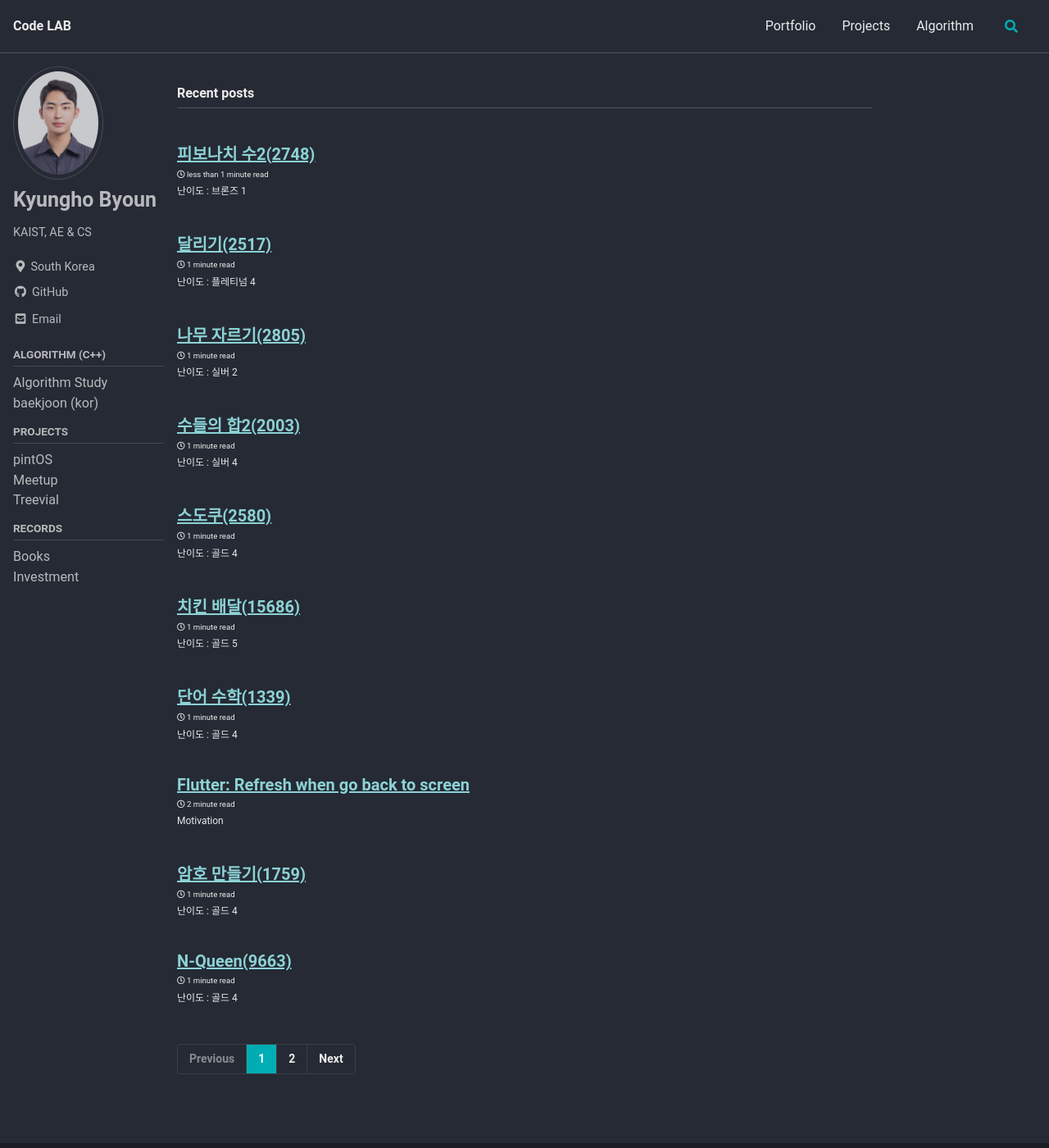
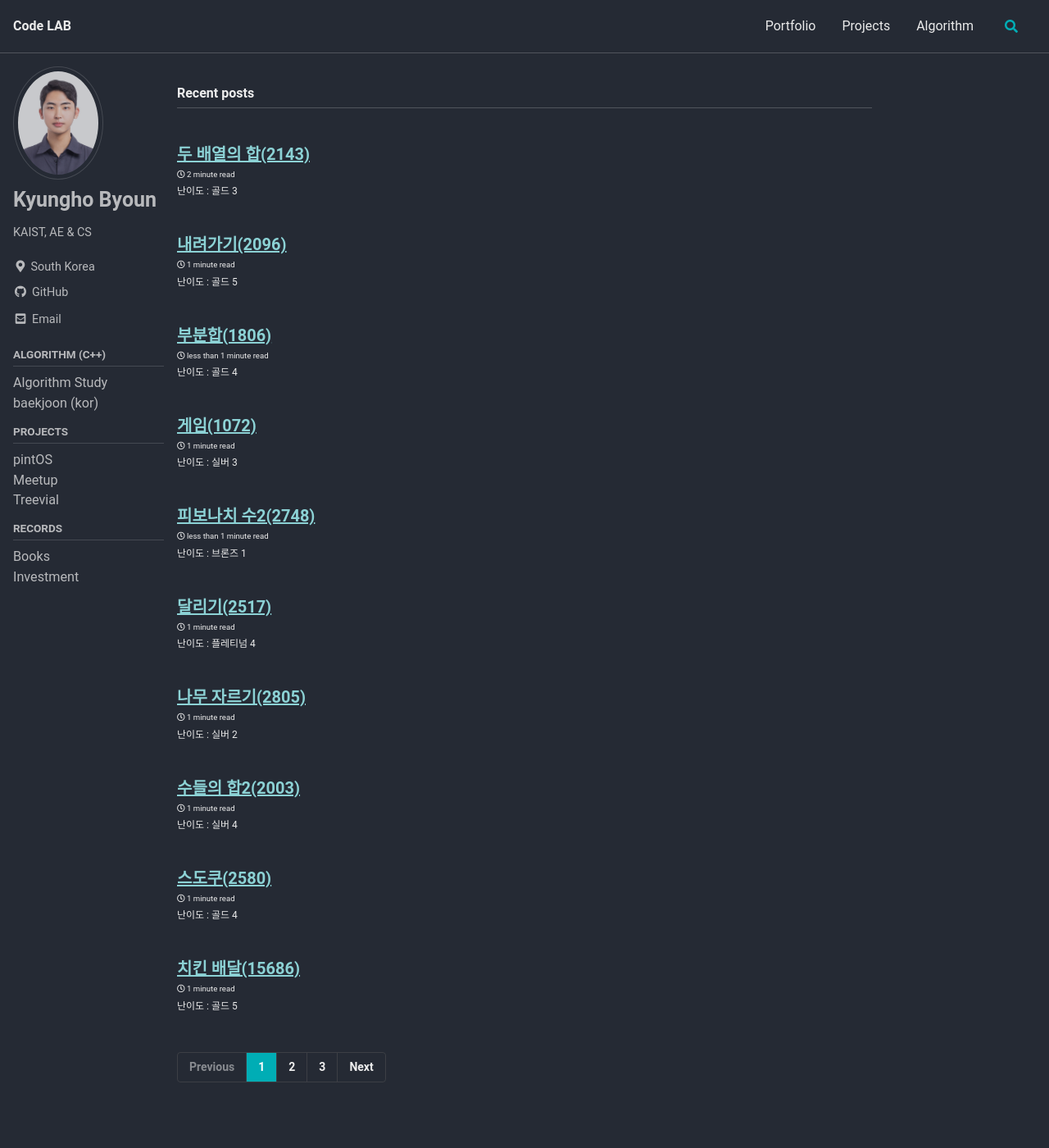
Before and after one commit to Byunk/Byunk.github.io, a Jekyll site: the page built from index.html, in a window 1280 px wide and 1400 px high. Shown: the whole window at 82% size. Built offline with Jekyll 4.4.1, drawn with Linux system fonts in a browser that asks for light colours; cached includes are drawn as plain includes; some web fonts are replaced; the list of posts is cut into pages by our own code; some of the changed lines change nothing that is shown.

Commit message:
Post 230119 baekjoon 4 posts

````diff
--- /dev/null
+++ b/_posts/2023-01-19-baekjoon-1072.md
@@ -0,0 +1,97 @@
+---
+title: 게임(1072)
+categories:
+  - Baekjoon
+relative: true
+comments: true
+---
+
+난이도 : 실버 3
+
+링크 : [https://www.acmicpc.net/problem/1072](https://www.acmicpc.net/problem/1072)
+
+## Recap
+
+### 접근법
+
+단순히 binary search를 이용해 풀 수 있는 문제지만, 실수하기 너무 좋은 문제였다.
+
+### 시간복잡도
+
+O(nlogn)
+
+### 공간복잡도
+
+### Missed Points
+
+#### 1. Type Casting
+
+C++ 은 나누기에서 divider의 type을 따라간다. 또한, 나누기 과정에서의 type에 의한 오류를 줄이기 위해 explicit하게 type casting을 하는 것이 좋을 듯.
+
+```cpp
+long long Z = ((long long)Y * 100) / (long long)X;
+```
+
+#### 2. Boundary Contition
+
+>왜 틀렸는지 이유를 모를 때 가장 좋은 방법은 boundary condition을 대입해 보는 것이다.
+
+이 문제에서는 $1<= X <= 1000000000$ and $0<= Y <= X$로 주어져 있으므로, {0, 1}, {1000000000, 0}, {1000000000, 999999999}를 대입하여 확인하는 것이 타당하였으나 이를 분석하지 않아 꽤 오랜시간을 헤멨다.
+
+
+### 얻어갈 점
+
+## Solution Code
+
+```cpp
+#include <iostream>
+
+using namespace std;
+
+void solve();
+
+int X, Y;
+int ans = 1000000001;
+
+int main() {
+    freopen("input.txt", "r", stdin);
+
+    cin >> X >> Y;
+
+    solve();
+
+    cout << ans << "\n";
+}
+
+void solve() {
+    long long Z = ((long long)Y * 100) / (long long)X;
+    if (Z >= 99) {
+        ans = -1;
+        return;
+    }
+
+    // 최대 100000000까지의 횟수가 나올 수 있음
+    int start = 1;
+    int end = 1000000000;
+    int mid;
+
+    while (start <= end) {
+        mid = (end + start) / 2;
+
+        long long newZ = ((long long)(Y + mid) * 100) / (long long)(X + mid);
+        // cout << mid << " " << newZ << "\n";
+
+        if (newZ >= Z + 1) {
+            if (ans > mid) {
+                ans = mid;
+            }
+            end = mid - 1;
+        } else {
+            start = mid + 1;
+        }
+    }
+    if (ans == 1000000001) {
+        ans = -1;
+    }
+}
+```
--- /dev/null
+++ b/_posts/2023-01-19-baekjoon-1806.md
@@ -0,0 +1,92 @@
+---
+title: 부분합(1806)
+categories:
+  - Baekjoon
+relative: true
+comments: true
+---
+
+난이도 : 골드 4
+
+링크 : [https://www.acmicpc.net/problem/1806](https://www.acmicpc.net/problem/1806)
+
+## Recap
+
+### 접근법
+
+Sliding Window 알고리즘 이용.
+
+### 시간복잡도
+
+O(n)
+
+### 공간복잡도
+
+### Missed Points
+
+### 얻어갈 점
+
+## Solution Code
+
+```cpp
+#include <iostream>
+#include <vector>
+
+using namespace std;
+
+void solve();
+
+int N, S;
+vector<int> v;
+int ans = 100001;
+
+int main () {
+    freopen("input.txt", "r", stdin);
+
+    cin >> N >> S;
+    for (int i = 0; i < N; i++) {
+        int n;
+        cin >> n;
+        v.push_back(n);
+    }
+
+    solve();
+
+    if (ans == 100001) {
+        cout << 0 << "\n";
+    } else {
+        cout << ans << "\n";
+    }
+}
+
+void solve() {
+    // Sliding Window
+    int start, end, sum;
+    start = end = 0;
+    sum = v[0];
+
+    while (true) {
+        if (start == N) {
+            break;
+        } else if (end == N && sum < S) {
+            break;
+        }
+
+        if (sum >= S) {
+            if (end == start) {
+                ans = 1;
+                return;
+            }
+
+            if (end - start + 1 < ans) {
+                ans = end - start + 1;
+            }
+            sum -= v[start];
+            start++;
+        } else if (sum < S) {
+            end++;
+            sum += v[end];
+        }
+    }
+}
+```
--- /dev/null
+++ b/_posts/2023-01-19-baekjoon-2096.md
@@ -0,0 +1,97 @@
+---
+title: 내려가기(2096)
+categories:
+  - Baekjoon
+relative: true
+comments: true
+---
+
+난이도 : 골드 5
+
+링크 : [https://www.acmicpc.net/problem/2096](https://www.acmicpc.net/problem/2096)
+
+## Recap
+
+### 접근법
+
+점화식 이용. 처음에는 n-1번째 row와 n-2번째 row를 비교해야 한다고 생각했는데 그럴필요 없었다. 단순히 n-1번째의 모든 경우에 대해 합을 구하고 누적하면 된다.
+
+n번째 row의 경우 최대 점수를 구하는 경우, 첫번째 칸에는 n-1번째 row의 첫번째 칸, 두번째 칸 중 큰 수가 온다. 마찬가지로 두번째 칸에는 모든 칸에서의 가장 큰 수, 세번째 칸에는 두번째, 세번째 칸 중 큰 수가 온다. 이를 이용해서 단순히 비교 후 더해나가면 된다.
+
+### 시간복잡도
+
+O(n)
+
+### 공간복잡도
+
+초기에는 모든 row의 누적 값을 배열에 저장하였는데, 이경우 메모리 초과가 발생한다.
+
+$100000 * 3 * 4 * 3$ : 약 4MB에 근접한다.
+
+### Missed Points
+
+### 얻어갈 점
+
+## Solution Code
+
+```cpp
+#include <iostream>
+#include <algorithm>
+#include <vector>
+#define MAX 100001
+
+using namespace std;
+
+void solve();
+
+int N;
+int map[MAX][3];
+
+int maxsum[3];
+int minsum[3];
+
+int maxans, minans;
+
+int main() {
+    freopen("input.txt", "r", stdin);
+
+    cin >> N;
+    for (int i = 0; i < N; i++) {
+        for (int j = 0; j < 3; j++) {
+            cin >> map[i][j];
+        }
+    }
+
+    solve();
+
+    cout << maxans << " " << minans << "\n";
+}
+
+void solve() {
+    for (int i = 0; i < 3; i++) {
+        maxsum[i] = map[0][i];
+        minsum[i] = map[0][i];
+    }
+
+    for (int idx = 1; idx < N; idx++) {
+        int tempmax0 = max(maxsum[0], maxsum[1]);
+        int tempmax1 = max(max(maxsum[0], maxsum[1]), maxsum[2]);
+        int tempmax2 = max(maxsum[1], maxsum[2]);
+
+        maxsum[0] = tempmax0 + map[idx][0];
+        maxsum[1] =  tempmax1 + map[idx][1];
+        maxsum[2] = tempmax2 + map[idx][2];
+
+        int tempmin0 = min(minsum[0], minsum[1]);
+        int tempmin1 = min(min(minsum[0], minsum[1]), minsum[2]);
+        int tempmin2 = min(minsum[1], minsum[2]);
+
+        minsum[0] = tempmin0 + map[idx][0];
+        minsum[1] = tempmin1 + map[idx][1];
+        minsum[2] = tempmin2 + map[idx][2];
+    }
+
+    maxans = max(max(maxsum[0], maxsum[1]), maxsum[2]);
+    minans = min(min(minsum[0], minsum[1]), minsum[2]);
+}
+```
--- /dev/null
+++ b/_posts/2023-01-19-baekjoon-2143.md
@@ -0,0 +1,147 @@
+---
+title: 두 배열의 합(2143)
+categories:
+  - Baekjoon
+relative: true
+comments: true
+---
+
+난이도 : 골드 3
+
+링크 : [https://www.acmicpc.net/problem/2143](https://www.acmicpc.net/problem/2143)
+
+## Recap
+
+### 접근법
+
+시간복잡도 계산이 중요한 문제. 모든 부분합의 경우의 수를 계산한는 과정이 n!인데, n이 1000이하 이므로, 대략 1000000회가 걸린다. 이를 이용해, 모든 부분집합의 경우의 수를 구하고, 정렬하여 (nlogn) two pointer로 비교한다. 마지막에 binary search를 이용해도 될듯?
+
+### 시간복잡도
+
+O(n^2) + O(nlogn) + O(n)
+
+### 공간복잡도
+
+### Missed Points
+
+1. 시간복잡도 추산에 오류가 있었음.
+2. 문제 조건에 의해 ans의 type이 long long이어야 하는데, 이를 놓쳤음.
+3. Two pointer algorithm에서 subA의 원소와 subB의 원소의 합이 T와 같을 때 경우의 수를 구하는 로직에서 큰 오류가 있어, 계속 실패했다.
+
+아래와 같이 같은 경우, 반복문을 돌면서 모든 같은 경우를 구하고 두 경우의 수를 곱해줘야 했는데, 둘 중 하나를 단순히 increment하는 바람에 오류가 발생했다.
+
+```cpp
+long long acnt, bcnt;
+acnt = bcnt = 1;
+while (a < subA.size() - 1 && subA[a+1] == subA[a]) {
+    acnt++;
+    a++;
+}
+while (b < subB.size() - 1 && subB[b+1] == subB[b]) {
+    bcnt++;
+    b++;
+}
+ans += acnt * bcnt;
+```
+
+### 얻어갈 점
+
+## Solution Code
+
+```cpp
+#include <iostream>
+#include <vector>
+#include <algorithm>
+#define MAX 1001
+
+using namespace std;
+
+void solve();
+
+int T, N, M;
+int A[MAX];
+int B[MAX];
+vector<long long> subA;
+vector<long long> subB;
+
+long long ans;
+
+int main() {
+    freopen("input.txt", "r", stdin);
+
+    cin >> T;
+    cin >> N;
+    for (int i = 0; i < N; i++) {
+        cin >> A[i];
+    }
+    cin >> M;
+    for (int i = 0; i < M; i++) {
+        cin >> B[i];
+    }
+
+    solve();
+
+    cout << ans << "\n";
+}
+
+void solve() {
+    // 모든 부분합 구하기
+    for (int i = 0; i < N; i++) {
+        long long sum = 0;
+        for (int j = i; j < N; j++) {
+            sum += A[j];
+            subA.push_back(sum);
+        }
+    }
+
+    for (int i = 0; i < M; i++) {
+        long long sum = 0;
+        for (int j = i; j < M; j++) {
+            sum += B[j];
+            subB.push_back(sum);
+        }
+    }
+
+    // 정렬
+    sort(subA.begin(), subA.end(), greater<long long>());
+    sort(subB.begin(), subB.end());
+
+    // 경우의 수 구하기
+    int a, b;
+    a = b = 0;
+    long long sum;
+
+    while (true) {
+        if (a == subA.size() || b == subB.size()) {
+            break;
+        }
+
+        sum = subA[a] + subB[b];
+
+        if (sum > T) {
+            a++;
+        } else if (sum < T) {
+            b++;
+        } else {
+            //*
+            long long acnt, bcnt;
+            acnt = bcnt = 1;
+            while (a < subA.size() - 1 && subA[a+1] == subA[a]) {
+                acnt++;
+                a++;
+            }
+            while (b < subB.size() - 1 && subB[b+1] == subB[b]) {
+                bcnt++;
+                b++;
+            }
+            ans += acnt * bcnt;
+            if (a != subA.size()-1) {
+                a++;
+            } else {
+                b++;
+            }
+        }
+    }
+}
+
+```
````
Also changed, not shown: _pages/portfolio.md (+6 -0 lines).
